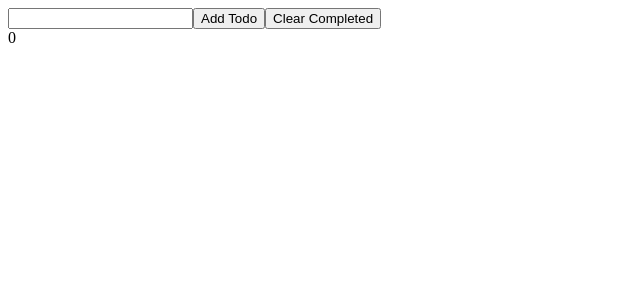
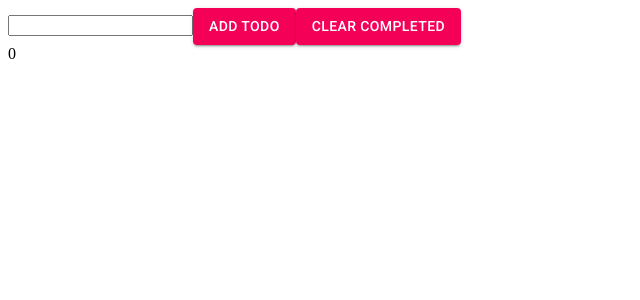
Before and after one commit to SpiritSerenity/Portfolio, a React (Create React App) app: page / in a window 1280 px wide. Shown: the top 300 px of the page, without its empty margins (0-640 px from the left). Built offline with nearby package versions, Linux system fonts and the light colour scheme.

Commit message:
Todo List Made

```diff
--- a/package.json
+++ b/package.json
@@ -6,6 +6,7 @@
   "dependencies": {
     "@emotion/react": "^11.7.1",
     "@emotion/styled": "^11.6.0",
+    "@material-ui/core": "^4.12.3",
     "@mui/material": "^5.3.1",
     "@testing-library/jest-dom": "^5.16.1",
     "@testing-library/react": "^12.1.2",
--- a/public/index.html
+++ b/public/index.html
@@ -24,6 +24,10 @@
       work correctly both with client-side routing and a non-root public URL.
       Learn how to configure a non-root public URL by running `npm run build`.
     -->
+    <link
+  rel="stylesheet"
+  href="https://fonts.googleapis.com/css?family=Roboto:300,400,500,700&display=swap"
+/>
     <title>React App</title>
   </head>
   <body>
--- /dev/null
+++ b/src/App.css
@@ -0,0 +1,15 @@
+.App{
+    text-align: center;
+}
+
+input{
+    color:black!important;
+}
+.App-header
+{
+    display:flex;
+    flex-direction: column;
+    align-items: center;
+    justify-content: center;
+    color: cadetblue;
+}
--- a/src/App.js
+++ b/src/App.js
@@ -1,6 +1,9 @@
 import React, { useState, useRef, useEffect} from 'react';
+import'./App.css';
 import TodoList from './TodoList';
 import { v4 as uuidv4 } from 'uuid';
+import Button from '@material-ui/core/Button'
+import TextField from '@material-ui/core/TextField'
 
 const LOCAL_STORAGE_KEY = 'todoApp.todoArray'
 
@@ -44,8 +47,8 @@ function App(){
     <>
     <TodoList todoArray={todos} toggleTodo={toggleTodo} />
     <input ref ={ todoNameRef }type = "text"/>
-    <button onClick={handleAddTodo}>Add Todo</button>
-    <button onClick = {handleClearTodos}>Clear Completed</button>
+    <Button onClick={handleAddTodo} variant ='contained' color = "secondary" >Add Todo</Button>
+    <Button onClick = {handleClearTodos} variant ='contained' color = "secondary">Clear Completed</Button>
     <div>{todos.filter(todo => !todo.complete).length}</div>
     </>
  )
```
Also changed, not shown: src/Todo.js (line endings or trailing spaces), 1 other file (tests, documents, lock files or other folders).
